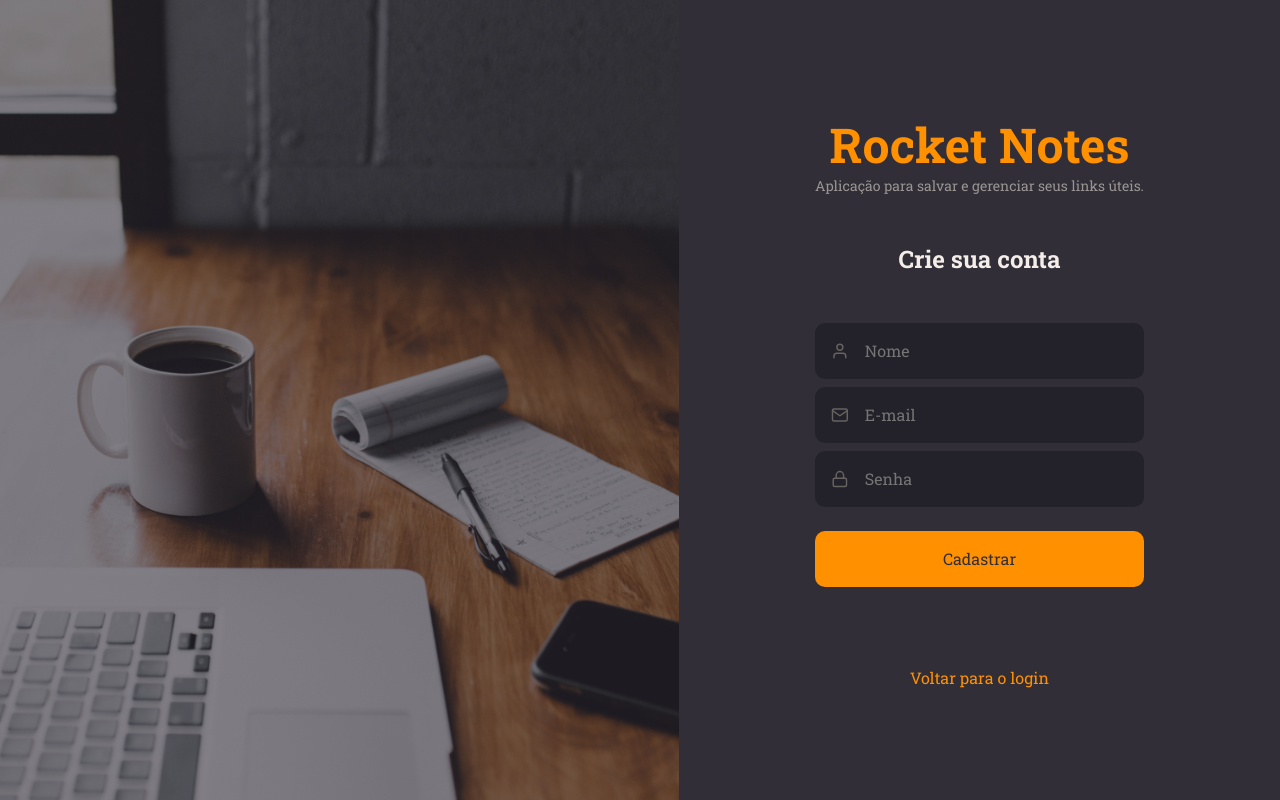
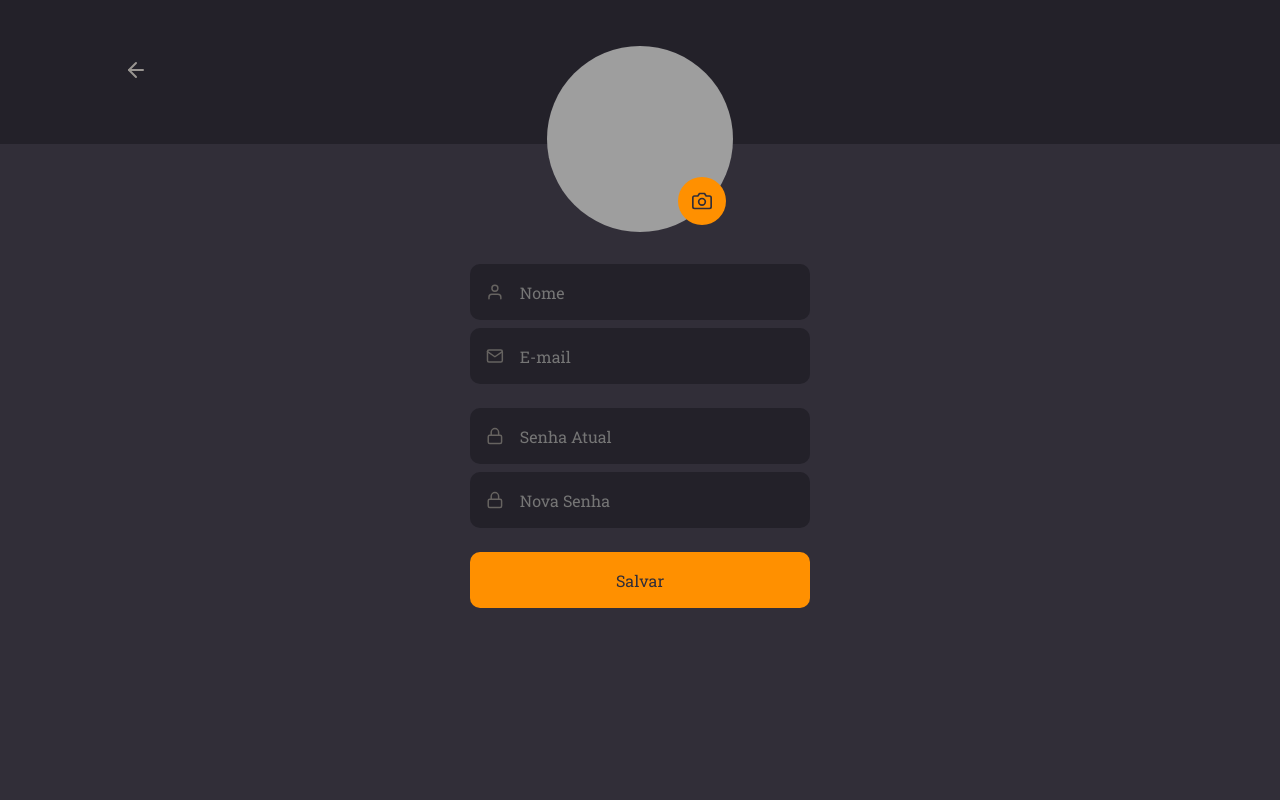
Before and after one commit to douglastfs/rocketseat-explorer-stage09-rocketmovies-frontend-reactjs, a React (Vite) app: page / in a window 1280 px wide. Built offline with nearby package versions, Linux system fonts and the light colour scheme; grey boxes are pictures that could not be loaded.

Commit message:
Page Profile Done

```diff
--- a/src/components/Input/styles.js
+++ b/src/components/Input/styles.js
@@ -20,6 +20,7 @@
     background: transparent;
     border: none;
 
+
     &placeholder {
       color: ${({ theme }) => theme.COLORS.GRAY_300};
     }
--- a/src/main.jsx
+++ b/src/main.jsx
@@ -5,7 +5,7 @@
 
 import theme from './styles/theme'
 
-import { SignUp } from './pages/SignUp';
+import { Profile } from './pages/Profile';
 
 
 ReactDOM.createRoot(document.getElementById('root')).render(
@@ -13,7 +13,7 @@
     <ThemeProvider theme={theme}>
 
       <GlobalStyle />
-        <SignUp />
+        <Profile />
 
     </ThemeProvider>
 
--- /dev/null
+++ b/src/pages/Profile/index.jsx
@@ -0,0 +1,67 @@
+import { FiArrowLeft, FiUser, FiMail, FiLock, FiCamera } from 'react-icons/fi';
+
+import { Input } from '../../components/Input';
+import { Button } from '../../components/Button';
+
+
+import { Container, Form, Avatar } from './styles';
+
+export function Profile(){
+  return (
+    <Container>
+      <header>
+        <a href="/">
+          <FiArrowLeft />
+        </a>
+      </header>
+
+
+
+      <Form>
+
+        <Avatar>
+          <img
+          src="https://github.com/douglastfs.png"
+          alt="Foto do usuário"
+          />
+
+          <label htmlFor="avatar">
+            <FiCamera />
+            <input
+              id="avatar"
+              type="file"
+            />
+          </label>
+
+        </Avatar>
+
+        <Input
+          placeholder="Nome"
+          type="text"
+          icon={FiUser}
+        />
+
+        <Input
+          placeholder="E-mail"
+          type="text"
+          icon={FiMail}
+        />
+
+        <Input
+          placeholder="Senha Atual"
+          type="password"
+          icon={FiLock}
+        />
+
+        <Input
+          placeholder="Nova Senha"
+          type="password"
+          icon={FiLock}
+        />
+
+        <Button title="Salvar" />
+
+      </Form>
+    </Container>
+  );
+}
--- /dev/null
+++ b/src/pages/Profile/styles.js
@@ -0,0 +1,69 @@
+import styled from 'styled-components';
+
+export const Container = styled.div`
+  width: 100%;
+
+  > header {
+    width: 100%;
+    height: 144px;
+
+    background: ${({ theme }) => theme.COLORS.BACKGROUND_900};
+
+    display: flex;
+    align-items: center;
+    padding: 0 124px;
+
+    svg {
+      color: ${({ theme }) => theme.COLORS.GRAY_100};
+      font-size: 24px;
+    }
+  }
+`;
+
+export const Form = styled.form`
+  max-width: 340px;
+  margin: 30px auto 0;
+
+  > div:nth-child(4) {
+    margin-top: 24px;
+  }
+`;
+
+export const Avatar = styled.div`
+  position: relative;
+  margin: -128px auto 32px;
+  width: 186px;
+  height: 186px;
+
+  > img {
+    border-radius: 50%;
+    width: 186px;
+    height: 186px;
+  };
+
+  > label {
+    width: 48px;
+    height: 48px;
+    background: ${({ theme }) => theme.COLORS.ORANGE};
+    border-radius: 50%;
+    display: flex;
+    align-items: center;
+    justify-content: center;
+    position: absolute;
+    bottom: 7px;
+    right: 7px;
+    cursor: pointer;
+
+    input{
+      display: none;
+    };
+
+    svg {
+      width: 20px;
+      height: 20px;
+      color: ${({ theme })=> theme.COLORS.BACKGROUND_800};
+    };
+  };
+
+
+`;
```
